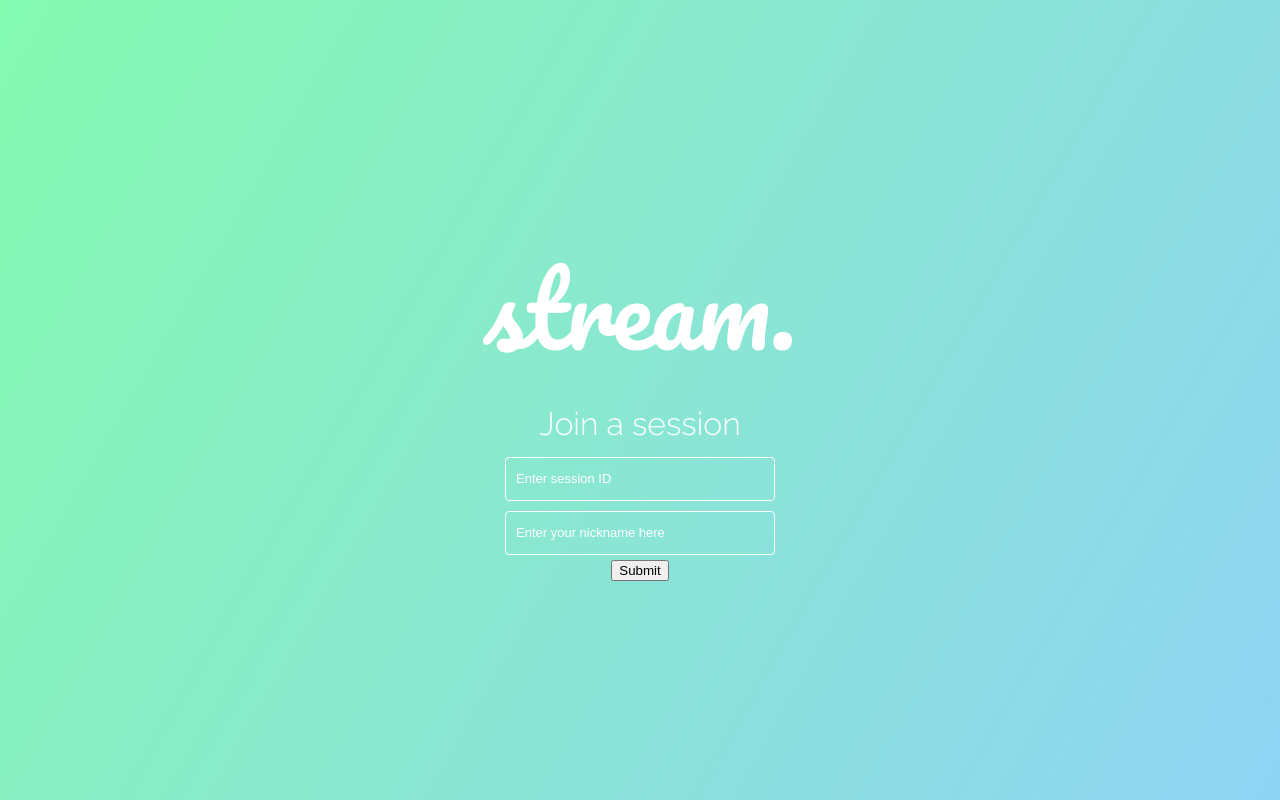
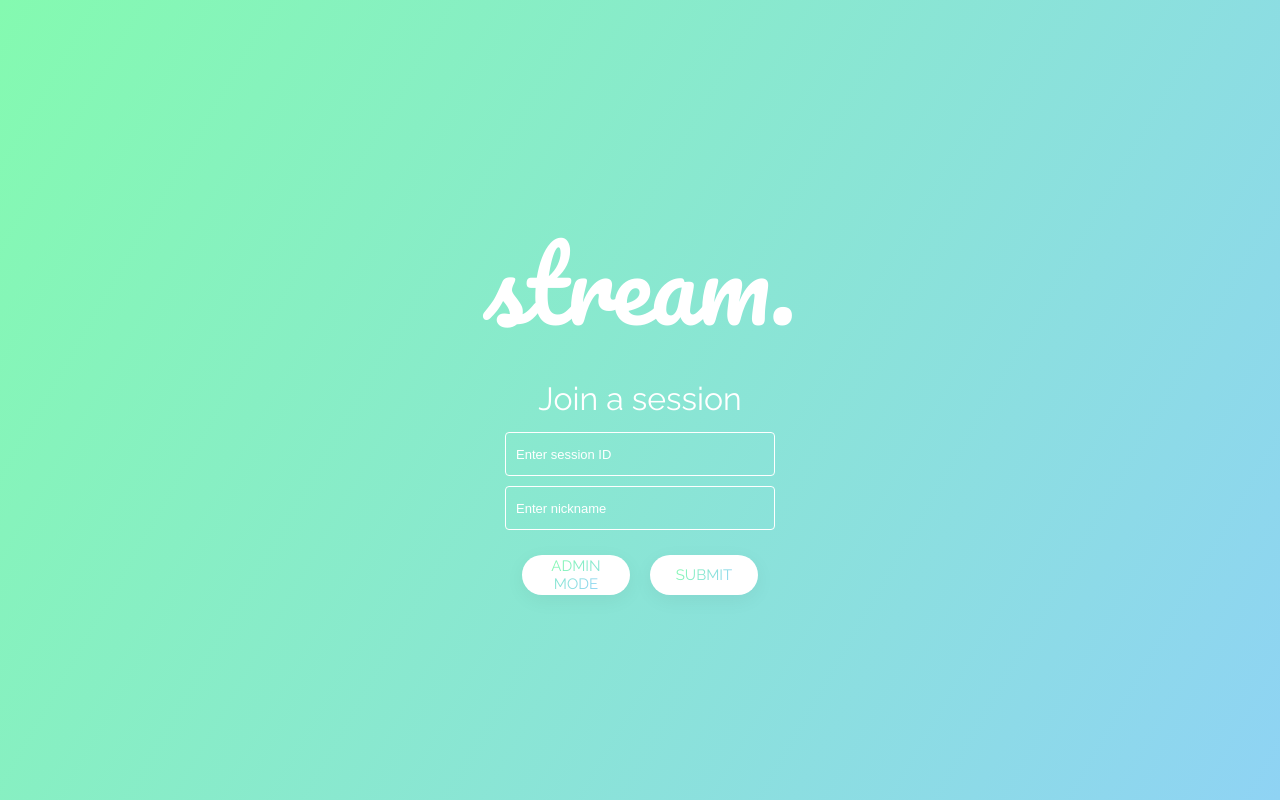
Before and after one commit to solderneer/stream, a Vue app in the folder client/: page / in a window 1280 px wide. Built offline with nearby package versions, Linux system fonts and the light colour scheme.

Commit message:
added main enter page

```diff
--- a/client/src/App.vue
+++ b/client/src/App.vue
@@ -5,7 +5,7 @@
 </template>
 
 <style>
-@import url(https://fonts.googleapis.com/css?family=Open+Sans|Pacifico|Raleway:300,400);
+@import url(https://fonts.googleapis.com/css?family=Open+Sans|Pacifico|Raleway:300,400,600);
 body {
   margin: 0px;
   padding: 0px;
--- /dev/null
+++ b/client/src/components/ButtonField.vue
@@ -0,0 +1,45 @@
+<template>
+    <button type="button">
+        <span class="text"><slot /></span>
+    </button>
+</template>
+
+<script>
+export default {
+    name: 'ButtonField',
+}
+</script>
+
+<style>
+    button {
+        outline: none;
+        border: none;
+
+        border-radius: 25px;
+        background-color: white;
+
+        height: 40px;
+        width: 90%;
+        margin: 10px;
+        margin-top: 20px;
+
+        box-shadow: rgba(0,0,0,.05) 0 5px 20px;
+        transition: box-shadow 0.5s;
+    }
+
+    button:hover {
+        box-shadow: rgba(0,0,0,.1) 0 5px 20px;
+        transition: box-shadow 0.5s;
+    }
+
+    .text {
+        text-transform: uppercase;
+        background: linear-gradient(120deg, #84fab0 0%, #8fd3f4 100%);
+        -webkit-background-clip: text;
+        -webkit-text-fill-color: transparent;
+        font-family: 'Raleway';
+        font-weight: 400;
+        font-size: 15px;
+        font-weight: 400;
+    }
+</style>
--- a/client/src/components/InputField.vue
+++ b/client/src/components/InputField.vue
@@ -30,6 +30,13 @@ input[type=text] {
 
     color: white;
     font-size: 13px;
+
+    transition: border-width 0.2s;
+}
+
+input[type=text]:focus {
+    transition: border-width 0.2s;
+    border-width: 3px;
 }
 
 ::-webkit-input-placeholder {
--- a/client/src/views/Join.vue
+++ b/client/src/views/Join.vue
@@ -4,8 +4,11 @@
             <logo/>
             <h1>Join a session</h1>
             <input-field v-model="sessionid" placeholder="Enter session ID"/>
-            <input-field v-model="nickname" placeholder="Enter your nickname here"/>
-            <button type="button">Submit</button>
+            <input-field v-model="nickname" placeholder="Enter nickname"/>
+            <div class="button-group">
+                <button-field>Admin mode</button-field>
+                <button-field>Submit</button-field>
+            </div>
         </div>
     </div>
 </template>
@@ -13,6 +16,7 @@
 <script>
 import Logo from '@/components/Logo.vue'
 import InputField from '@/components/InputField.vue'
+import ButtonField from '@/components/ButtonField.vue'
 export default {
     name: 'Join',
     data: function () {
@@ -24,6 +28,7 @@ export default {
     components: {
         Logo,
         InputField,
+        ButtonField,
     }
 }
 </script>
@@ -52,6 +57,13 @@ export default {
 h1 {
     color: white;
     margin: 10px;
-    font-weight: 300;
+    font-weight: 400;
+}
+
+.button-group {
+    display: flex;
+    flex-direction: row;
+    justify-content: center;
+    width: 100%;
 }
 </style>
```
